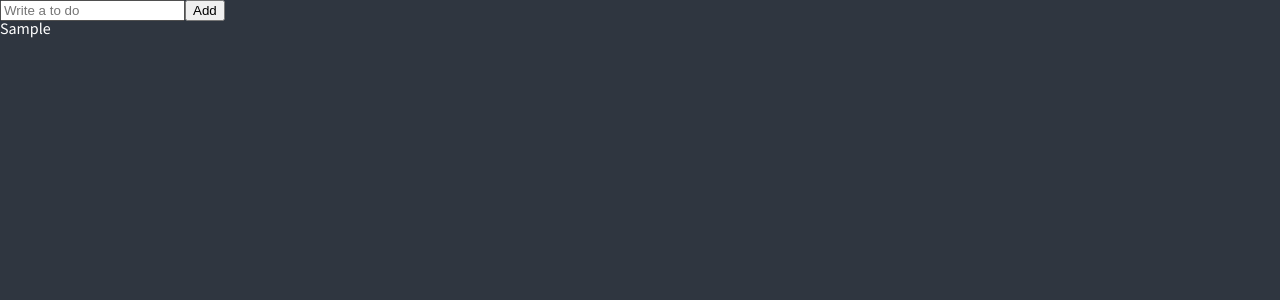
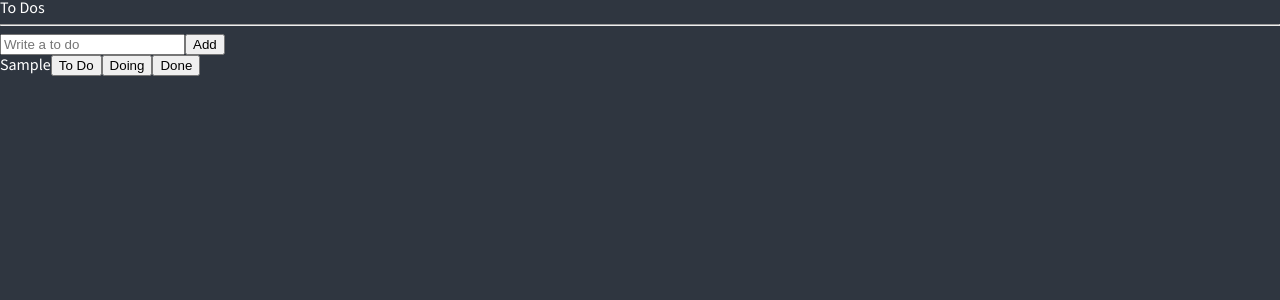
Before and after one commit to moonssa/react-masterclass, a React (Create React App) app: page / in a window 1280 px wide. Both pictures are taken after typing "Sample" into the empty fields and a click on the button "Add". Shown: the top 300 px of the page. Built offline with nearby package versions, Linux system fonts and the light colour scheme.

Commit message:
code refactoring

```diff
--- /dev/null
+++ b/src/components/CreateRoDo.tsx
@@ -0,0 +1,33 @@
+import { useForm } from "react-hook-form";
+import { useSetRecoilState } from "recoil";
+import { toDoState } from "./atoms";
+interface IForm {
+  toDo: string;
+}
+function CreateToDo() {
+  const setToDos = useSetRecoilState(toDoState);
+  const { register, handleSubmit, setValue } = useForm<IForm>();
+
+  const handleValid = ({ toDo }: IForm) => {
+    console.log("add to do", toDo);
+    setToDos((oldToDos) => [
+      { text: toDo, id: Date.now(), category: "TO_DO" },
+      ...oldToDos,
+    ]);
+    setValue("toDo", "");
+  };
+  // console.log(toDos);
+  return (
+    <form onSubmit={handleSubmit(handleValid)}>
+      <input
+        {...register("toDo", {
+          required: "Please write a ToDo",
+        })}
+        placeholder="Write a to do"
+      />
+      <button>Add</button>
+    </form>
+  );
+}
+
+export default CreateToDo;
--- /dev/null
+++ b/src/components/ToDo.tsx
@@ -0,0 +1,14 @@
+import { ITodo } from "./atoms";
+
+function ToDo({ text }: ITodo) {
+  return (
+    <li>
+      <span>{text}</span>
+      <button>To Do</button>
+      <button>Doing</button>
+      <button>Done</button>
+    </li>
+  );
+}
+
+export default ToDo;
--- a/src/components/ToDoList.tsx
+++ b/src/components/ToDoList.tsx
@@ -1,51 +1,19 @@
-import { useState } from "react";
-import { useForm } from "react-hook-form";
-import {
-  atom,
-  useRecoilState,
-  useRecoilValue,
-  useSetRecoilState,
-} from "recoil";
+import { useRecoilValue } from "recoil";
+import { toDoState } from "./atoms";
+import CreateToDo from "./CreateRoDo";
+import ToDo from "./ToDo";
 
-interface ITodo {
-  text: string;
-  id: number;
-  category: "TO_DO" | "DOING" | "DONE";
-}
-const toDoState = atom<ITodo[]>({
-  key: "toDo",
-  default: [],
-});
-interface IForm {
-  toDo: string;
-}
 function ToDoList() {
-  const [toDos, setToDos] = useRecoilState(toDoState);
-  const { register, handleSubmit, setValue } = useForm<IForm>();
+  const toDos = useRecoilValue(toDoState);
 
-  const handleValid = ({ toDo }: IForm) => {
-    console.log("add to do", toDo);
-    setToDos((oldToDos) => [
-      { text: toDo, id: Date.now(), category: "TO_DO" },
-      ...oldToDos,
-    ]);
-    setValue("toDo", "");
-  };
-  console.log(toDos);
   return (
     <div>
-      <form onSubmit={handleSubmit(handleValid)}>
-        <input
-          {...register("toDo", {
-            required: "Please write a ToDo",
-          })}
-          placeholder="Write a to do"
-        />
-        <button>Add</button>
-      </form>
+      <h1>To Dos</h1>
+      <hr />
+      <CreateToDo />
       <ul>
         {toDos.map((toDo) => (
-          <li key={toDo.id}>{toDo.text}</li>
+          <ToDo key={toDo.id} {...toDo} />
         ))}
       </ul>
     </div>
--- /dev/null
+++ b/src/components/atoms.tsx
@@ -0,0 +1,10 @@
+import { atom } from "recoil";
+export interface ITodo {
+  text: string;
+  id: number;
+  category: "TO_DO" | "DOING" | "DONE";
+}
+export const toDoState = atom<ITodo[]>({
+  key: "toDo",
+  default: [],
+});
```
